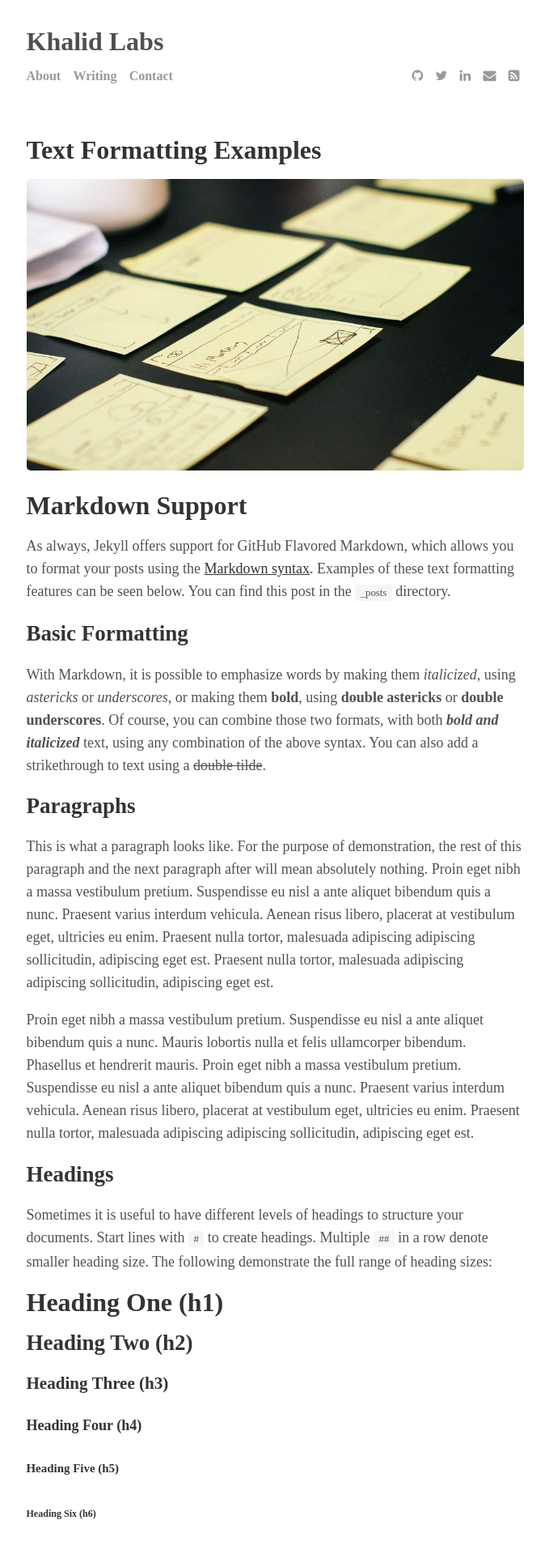
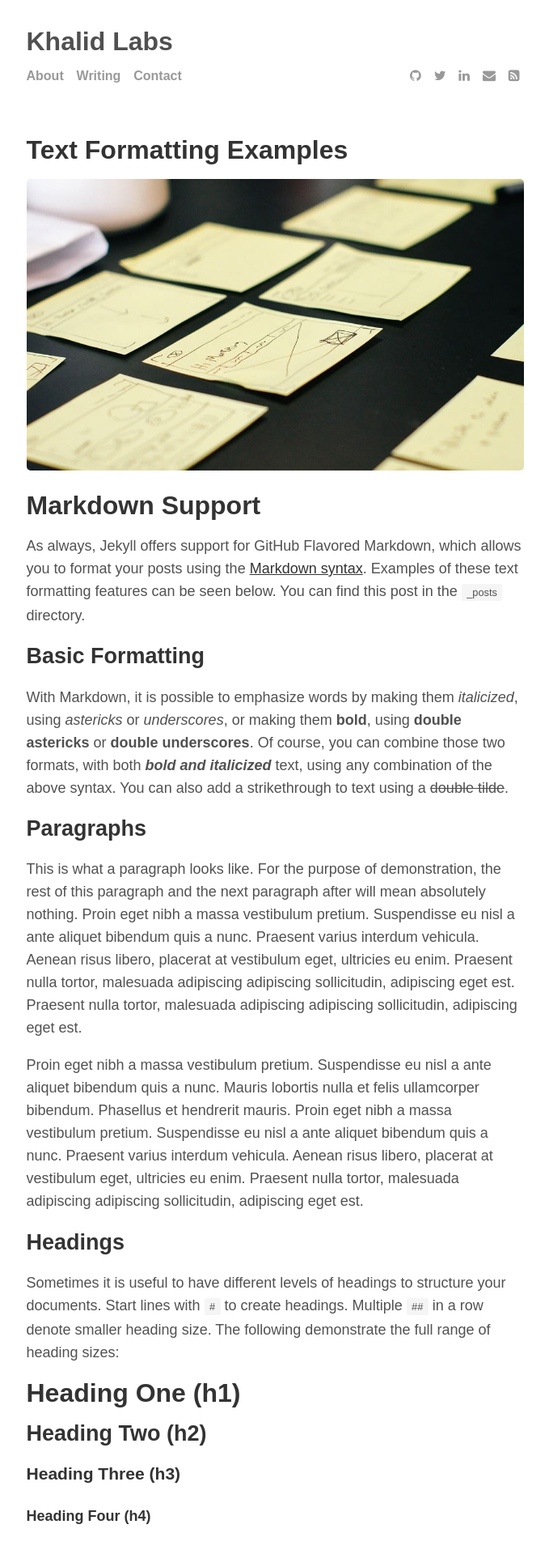
Before and after one commit to khalidlabs/khalidlabs.github.io, a Jekyll site: the page built from _posts/2014-01-01-text-formatting-examples.md, in a window 1280 px wide. Shown: the top 1914 px of the page at 81% size, without its empty margins (300-979 px from the left). Built offline with Jekyll 4.4.1, drawn with Linux system fonts in a browser that asks for light colours; formulas are drawn with MathJax 3; comment, search, counter and statistics services are not loaded.

Commit message:
Update main.css

```diff
--- a/assets/css/main.css
+++ b/assets/css/main.css
@@ -18,7 +18,7 @@
 */
 
 body {
-  font-family:  "Montserrat";
+  font-family: 'Montserrat', sans-serif;
   font-size: 18px;
   color: #515151;
   line-height: 1.75rem;
@@ -43,7 +43,7 @@ h1 a {
 }
 
 h1, h2, h3, h4, h5, h6 {
-  font-family:  "Montserrat";
+  font-family: 'Montserrat', sans-serif;
   color: #333;
 }
 
@@ -101,7 +101,7 @@ hr {
   padding-top: 0.5rem;
   padding-bottom: 0.5rem;
   margin-bottom: 4rem;
-  font-family:  "Montserrat";
+  font-family: 'Montserrat', sans-serif;
 }
 
 .masthead a:hover {
@@ -153,7 +153,7 @@ hr {
   margin-top:3px;
   margin-bottom: 1rem;
   color: #9a9a9a;
-  font-family:  "Montserrat";
+  font-family: 'Montserrat', sans-serif;
   font-size:0.8rem;
 }
 
@@ -182,7 +182,7 @@ hr {
 
 .pagination {
   overflow: hidden;
-  font-family:  "Montserrat";
+  font-family: 'Montserrat', sans-serif;
   text-align: center;
 }
 
@@ -271,7 +271,7 @@ hr {
 
 code,
 pre {
-  font-family:  "Montserrat";
+  font-family:  'Montserrat', sans-serif;
 }
 code {
   padding: .25em .5em;
@@ -316,7 +316,7 @@ pre.highlight {
 
 /* Gist via GitHub Pages */
 .gist .gist-file {
-  font-family:  "Montserrat";
+  font-family: 'Montserrat', sans-serif;
 }
 .gist .markdown-body {
   padding: 15px;
```
